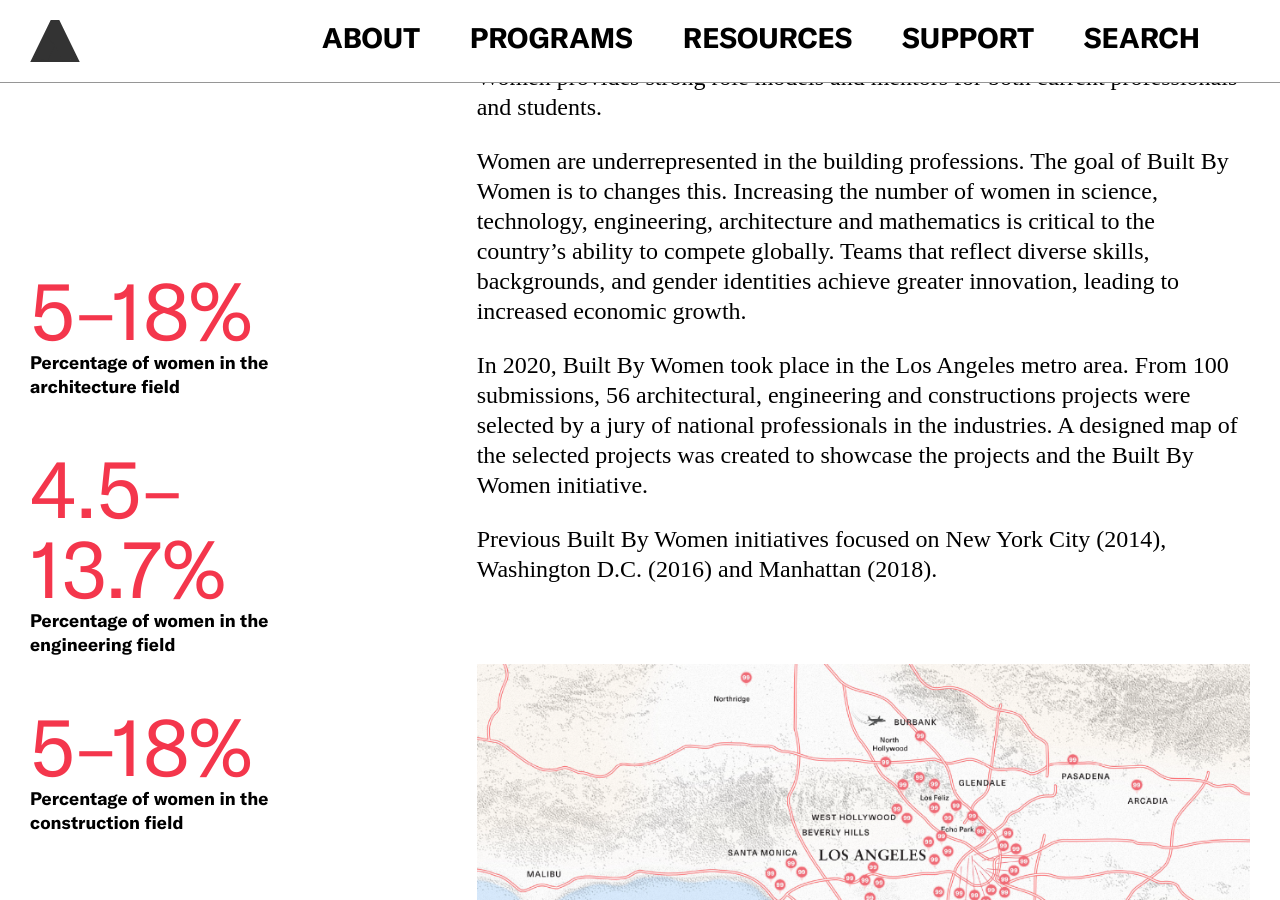
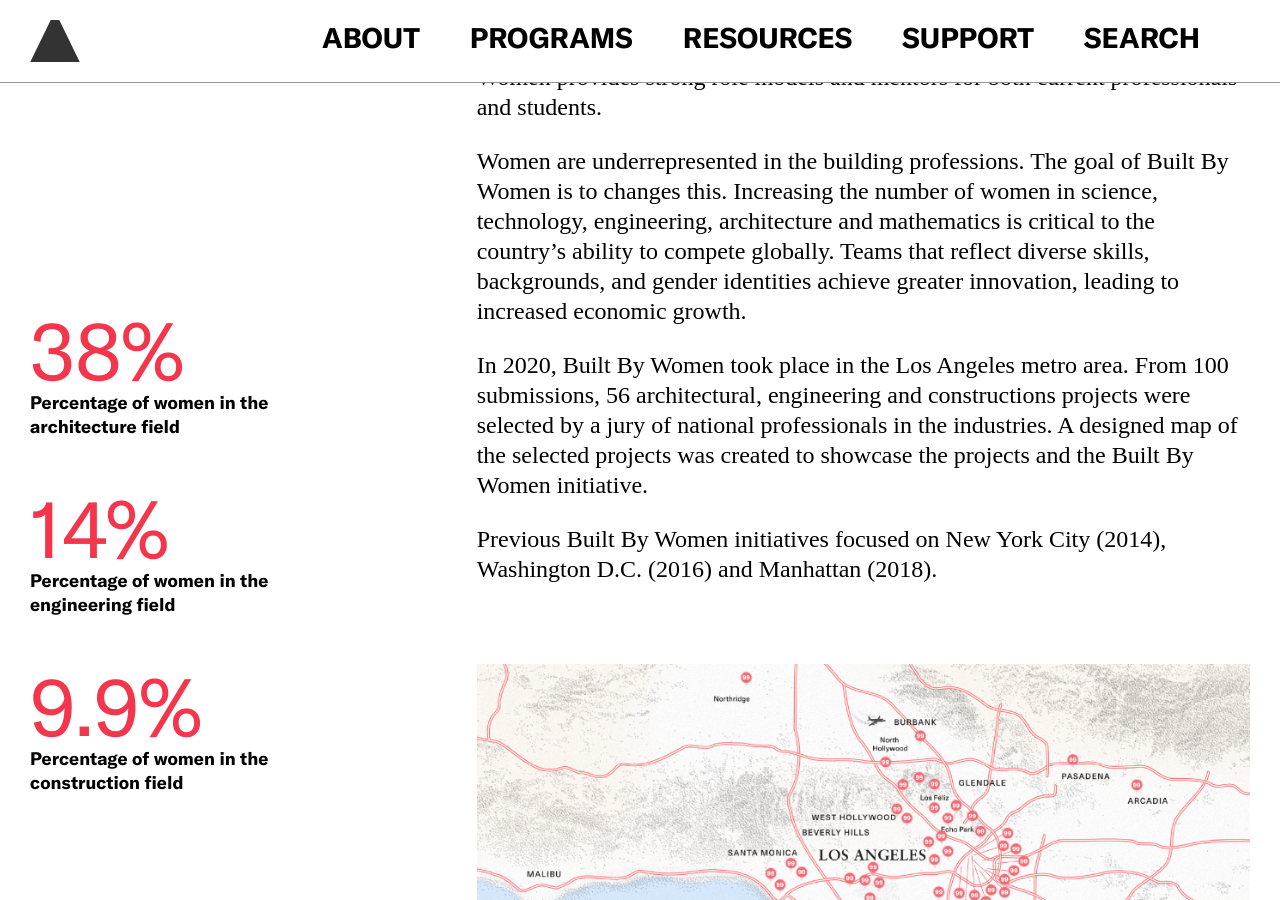
Before and after one commit to jengalas/bwaf-bbw, a Jekyll site: the page built from _programs/built-by-women.md, in a window 1280 px wide and 900 px high, scrolled down 775 px. Built offline with Jekyll 4.4.1, drawn with Linux system fonts in a browser that asks for light colours; some web fonts are replaced.

Commit message:
Update from Forestry.io Chun Schlesinger-Fried updated _programs/built-by-women.md

```diff
--- a/_programs/built-by-women.md
+++ b/_programs/built-by-women.md
@@ -22,24 +22,24 @@
   caption: Lorem ipsum
 - image: "/assets/img/placeholder1.png"
   caption: Lorem ipsum
-description:  |-
-    Started in 2014, Beverly Willis Architecture Foundation celebrates women’s contributions to the built environment. In addition to recognizing and supporting the diverse women working in the building professions, Built By Women provides strong role models and mentors for both current professionals and students.
+description: |-
+  Started in 2014, Beverly Willis Architecture Foundation celebrates women’s contributions to the built environment. In addition to recognizing and supporting the diverse women working in the building professions, Built By Women provides strong role models and mentors for both current professionals and students.
 
-    Women are underrepresented in the building professions. The goal of Built By Women is to changes this. Increasing the number of women in science, technology, engineering, architecture and mathematics is critical to the country’s ability to compete globally. Teams that reflect diverse skills, backgrounds, and gender identities achieve greater innovation, leading to increased economic growth.
+  Women are underrepresented in the building professions. The goal of Built By Women is to changes this. Increasing the number of women in science, technology, engineering, architecture and mathematics is critical to the country’s ability to compete globally. Teams that reflect diverse skills, backgrounds, and gender identities achieve greater innovation, leading to increased economic growth.
 
-    In 2020, Built By Women took place in the Los Angeles metro area. From 100 submissions, 56 architectural, engineering and constructions projects were selected by a jury of national professionals in the industries. A designed map of the selected projects was created to showcase the projects and the Built By Women initiative.
+  In 2020, Built By Women took place in the Los Angeles metro area. From 100 submissions, 56 architectural, engineering and constructions projects were selected by a jury of national professionals in the industries. A designed map of the selected projects was created to showcase the projects and the Built By Women initiative.
 
-    Previous Built By Women initiatives focused on New York City (2014), Washington D.C. (2016) and Manhattan (2018).
+  Previous Built By Women initiatives focused on New York City (2014), Washington D.C. (2016) and Manhattan (2018).
 map:
   link: https://bwaf.square.site/product/built-by-women-los-angeles-2020-map-and-poster/11
   image: "/assets/img/bbw-map.png"
   caption: Caption info of photographs here teekay.
 stats:
-- number: 5–18%
+- number: 38%
   label: Percentage of women in the architecture field
-- number: 4.5–13.7%
+- number: 14%
   label: Percentage of women in the engineering field
-- number: 5–18%
+- number: 9.9%
   label: Percentage of women in the construction field
 current-year: _bbw-years/bbw-2020.md
 current-year-blurb: This year, the Built by Women competition takes place in Los Angeles.
```
